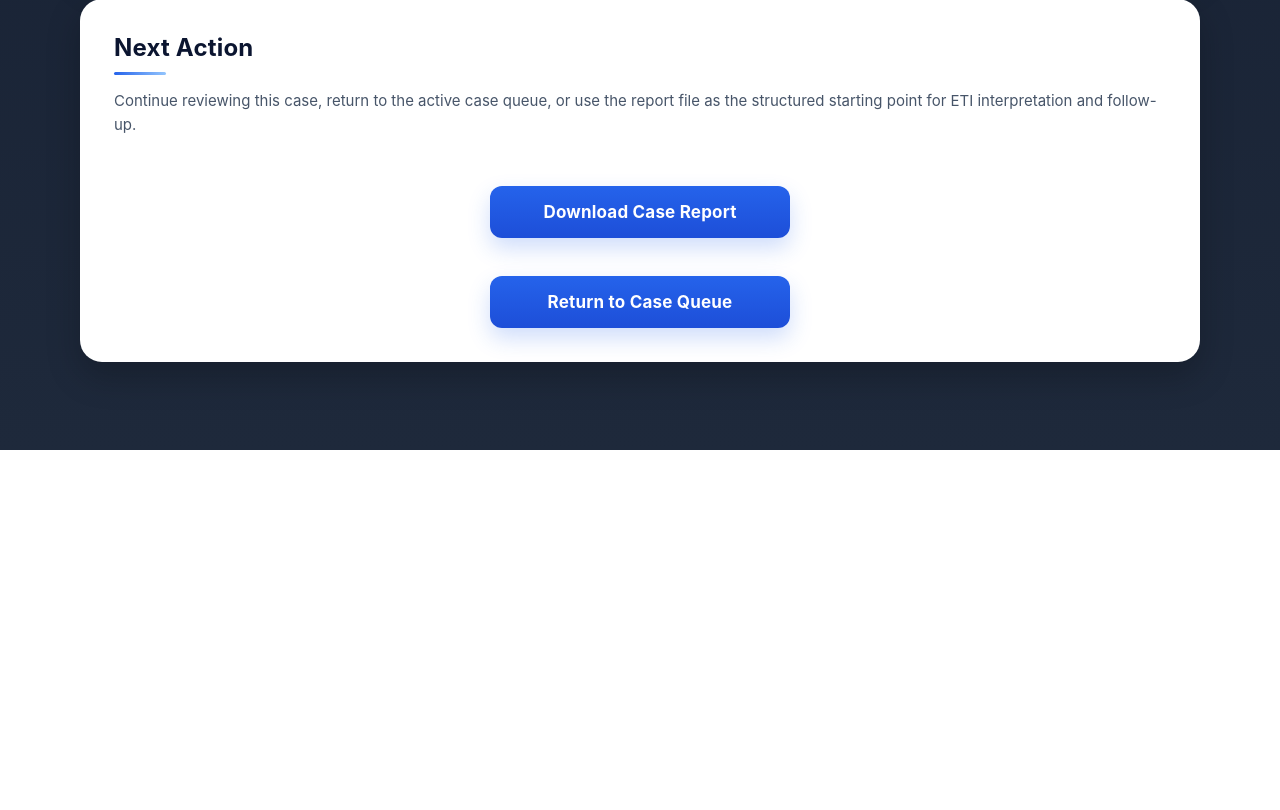
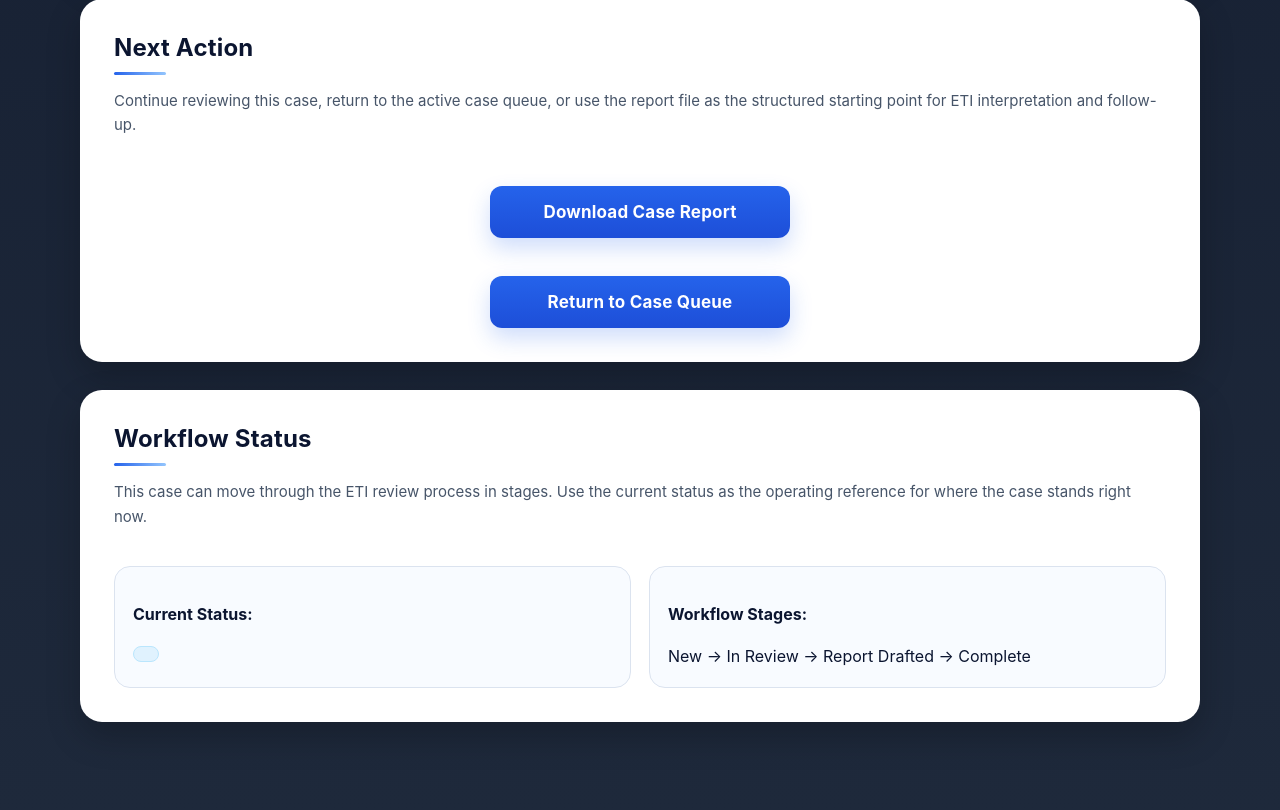
Before and after one commit to Hallinass01/eti-system, a Flask app: template templates/case_detail.html in a window 1280 px wide. Shown: the part 1425-2235 px from the top of the page. Before the commit the page ends 1875 px from the top, so only its background shows below. Run offline with Flask 3, Linux system fonts and the light colour scheme; the template is opened without the code that fills it, so the values that code supplies are empty.

Commit message:
Update case_detail.html

```diff
--- a/templates/case_detail.html
+++ b/templates/case_detail.html
@@ -97,7 +97,26 @@
     <a href="/cases" class="hero-cta">Return to Case Queue</a>
   </div>
 </div>
+  <div class="panel">
+  <div class="section-title">Workflow Status</div>
 
+  <p>
+    This case can move through the ETI review process in stages. Use the current status
+    as the operating reference for where the case stands right now.
+  </p>
+
+  <div class="grid two">
+    <div class="case-highlight">
+      <p><b>Current Status:</b></p>
+      <p><span class="status-badge status-{{ data.status|lower|replace(' ', '-') }}">{{ data.status }}</span></p>
+    </div>
+
+    <div class="case-highlight">
+      <p><b>Workflow Stages:</b></p>
+      <p>New → In Review → Report Drafted → Complete</p>
+    </div>
+  </div>
+</div>
   </div>
 </body>
 </html>
```
